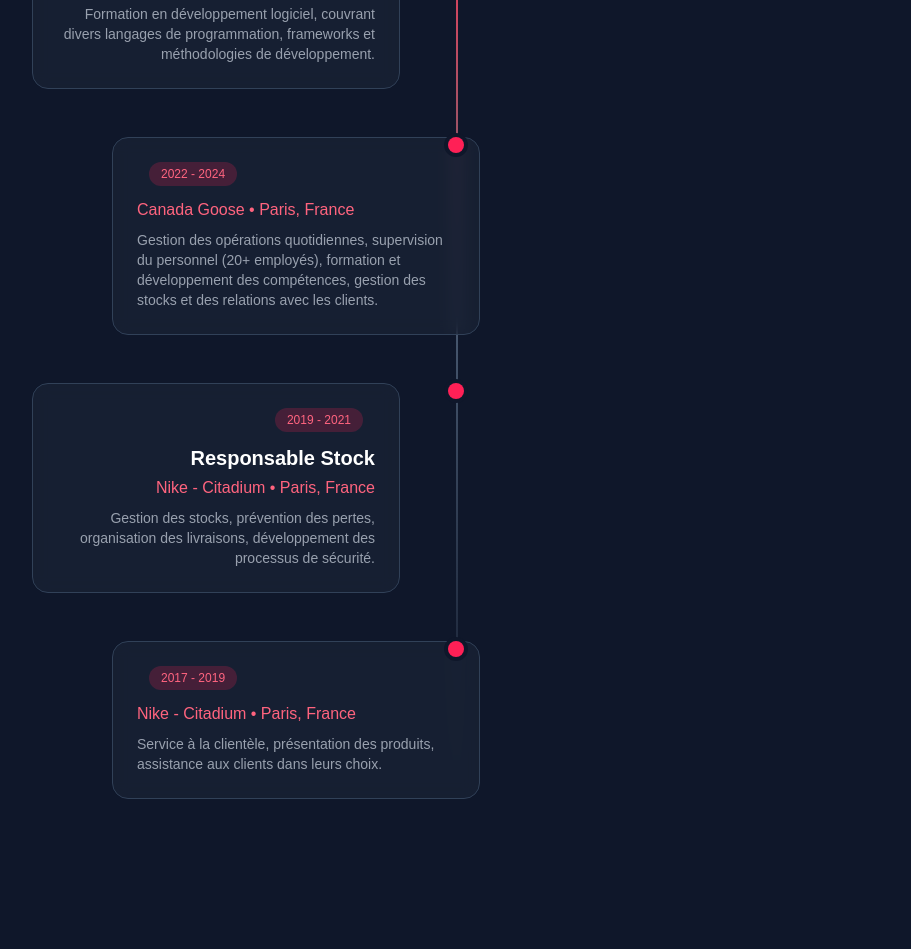
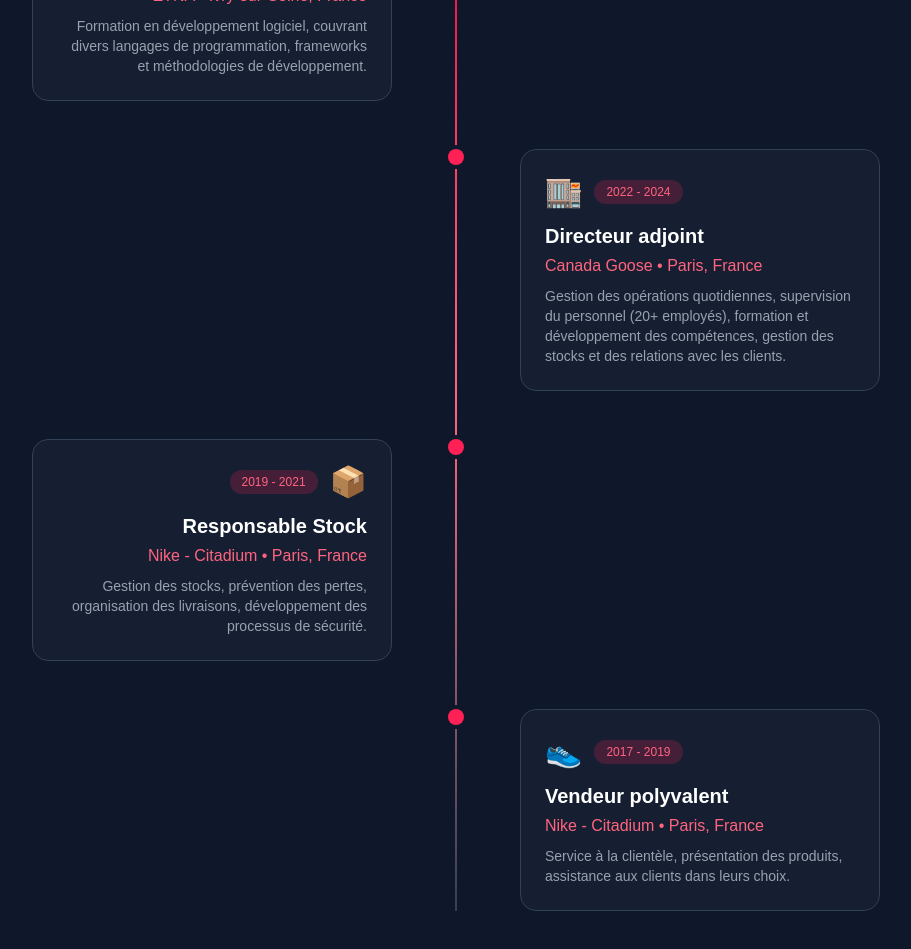
Before and after one commit to 1Kak-s/Mon-Portfolio, a React (Vite) app: page / in a window 1280 px wide. Shown: the part 3300-4249 px from the top of the page, without its empty margins (184-1095 px from the left). Built offline with nearby package versions, Linux system fonts and the light colour scheme.

Commit message:
fix: correct typos in Experience component and improve icon usage

```diff
--- a/src/components/Experience.jsx
+++ b/src/components/Experience.jsx
@@ -1,7 +1,4 @@
-
-
 function Experience() {
-
   const experiences = [
     {
         period: "2025 - ...",
@@ -10,34 +7,34 @@
         location: "Ivry-sur-Seine, France",
         description: "Formation en développement logiciel, couvrant divers langages de programmation, frameworks et méthodologies de développement.",
         type: "formation",
-            icons: "🎓",
+        icon: "🎓",
     },
     {
         period: "2022 - 2024",
-            tittle: "Directeur adjoint",
+        title: "Directeur adjoint",
         company: "Canada Goose",
-            location : "Paris, France",
+        location: "Paris, France",
         description: "Gestion des opérations quotidiennes, supervision du personnel (20+ employés), formation et développement des compétences, gestion des stocks et des relations avec les clients.",
-            type: "Travail",
-            icons: "🏬",
+        type: "travail",
+        icon: "🏬",
     },
     {
         period: "2019 - 2021",
         title: "Responsable Stock",
         company: "Nike - Citadium",
-            location : "Paris, France",
+        location: "Paris, France",
         description: "Gestion des stocks, prévention des pertes, organisation des livraisons, développement des processus de sécurité.",
-            type: "Travail",
-            icons: "📦",
+        type: "travail",
+        icon: "📦",
     },
     {
         period: "2017 - 2019",
-            tittle: "vendeur polyvalent",
-            company:"Nike - Citadium",
-            location : "Paris, France",
-            description: "Service à la clientèle,  présentation des produits, assistance aux clients dans leurs choix.",
-            type: "Travail",
-            icons: "👟",
+        title: "Vendeur polyvalent",
+        company: "Nike - Citadium",
+        location: "Paris, France",
+        description: "Service à la clientèle, présentation des produits, assistance aux clients dans leurs choix.",
+        type: "travail",
+        icon: "👟",
     },
 ]
 
@@ -57,29 +54,41 @@
 
         {/* Timeline */}
         <div className="relative">
-                    {/* Ligne verticale */}
-                    <div className="relative">
-
-                    <div className="absolute left-8 md:left-1/2 top-0 bottom-0 w-0.5 bg-gradient-to-b from-rose-500 via-slate-600 to slate-700"/>
+           {/* Ligne verticale centrale */}
+            <div className="absolute left-8 md:left-1/2 top-0 bottom-0 w-0.5 bg-gradient-to-b from-rose-600 via-rose-400 to-slate-700 md:-translate-x-1/2" />
 
             {/* Expériences */}
             {experiences.map((exp, index) => (
-                        <div
-                            key={index}
-                            className={"relative flex flex-col md:flex-row ga-8 mb-12 ${ index % 2 === 0 ? 'md:flex-row-reverse' : '' }"}>
-
-                    {/* point sur la ligne */}
-
+            <div key={index} className="relative mb-12">
+                {/* Point sur la timeline */}
                 <div className="absolute left-8 md:left-1/2 w-4 h-4 bg-rose-500 rounded-full -translate-x-1/2 ring-4 ring-slate-900 z-10" />
 
-            {/* Contenu */}
-            <div className={`flex-1 ml-16 md:ml-0 ${
-                index % 2 === 0 ? 'md:pr-12 md:text-right' : 'md:pl-12'}`}>
+                {/* Carte - alternance gauche/droite sur desktop */}
+            <div className={`ml-16 md:ml-0 md:w-[calc(50%-2rem)] ${
+                index % 2 === 0
+                    ? 'md:mr-auto md:pr-8'
+                    : 'md:ml-auto md:pl-8'
+                }`}>
                 <div className={`bg-slate-800/50 backdrop-blur-sm rounded-2xl p-6 border border-slate-700 hover:border-rose-500/30 transition-all duration-300 ${
-                    index % 2 === 0 ? 'md:mr-8' : 'md:ml-8'}`}>
-                  {/* Badge période + icône */}
+                    index % 2 === 0 ? 'md:text-right' : ''
+                }`}>
+                    {/* Badge + Icône */}
                 <div className={`flex items-center gap-3 mb-3 ${
-                    index % 2 === 0 ? 'md:flex-row-reverse' : ''}`}>
+                    index % 2 === 0 ? 'md:justify-end' : ''
+                }`}>
+                    {index % 2 === 0 ? (
+                    <>
+                        <span className={`px-3 py-1 rounded-full text-xs font-medium ${
+                            exp.type === 'formation'
+                            ? 'bg-green-500/20 text-green-400'
+                            : 'bg-rose-500/20 text-rose-400'
+                        }`}>
+                            {exp.period}
+                        </span>
+                        <span className="text-3xl">{exp.icon}</span>
+                    </>
+                    ) : (
+                    <>
                         <span className="text-3xl">{exp.icon}</span>
                         <span className={`px-3 py-1 rounded-full text-xs font-medium ${
                             exp.type === 'formation'
@@ -88,6 +97,8 @@
                         }`}>
                             {exp.period}
                         </span>
+                    </>
+                    )}
                 </div>
 
                     {/* Titre */}
@@ -106,11 +117,8 @@
                 </p>
                 </div>
                 </div>
-
-            {/* Spacer pour l'alternance */}
-            <div className="hidden md:block flex-1" /></div>
+            </div>
         ))}
-        </div>
         </div>
     </div>
     </section>
```
Lines whose indentation alone changed are shown as unchanged.
